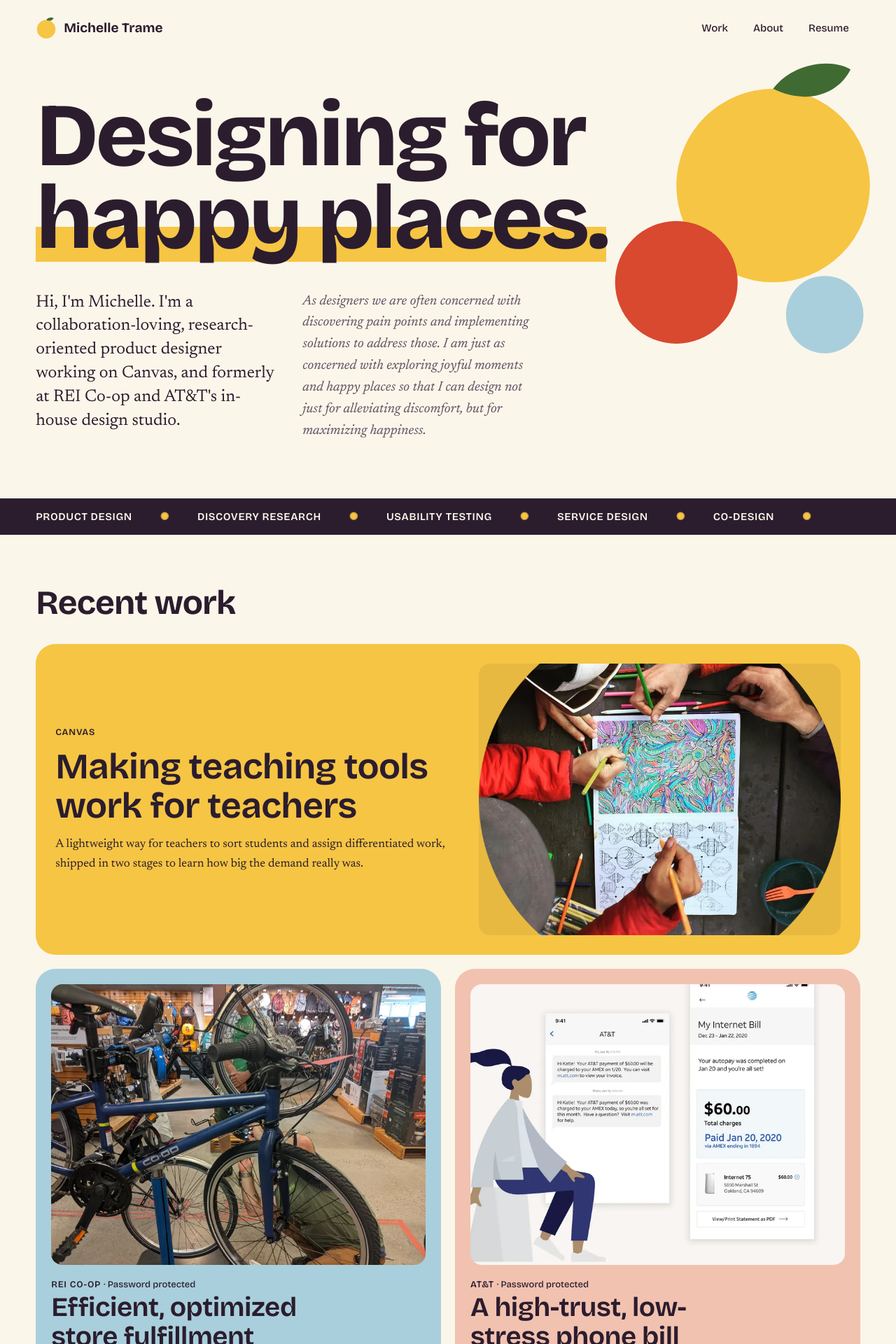
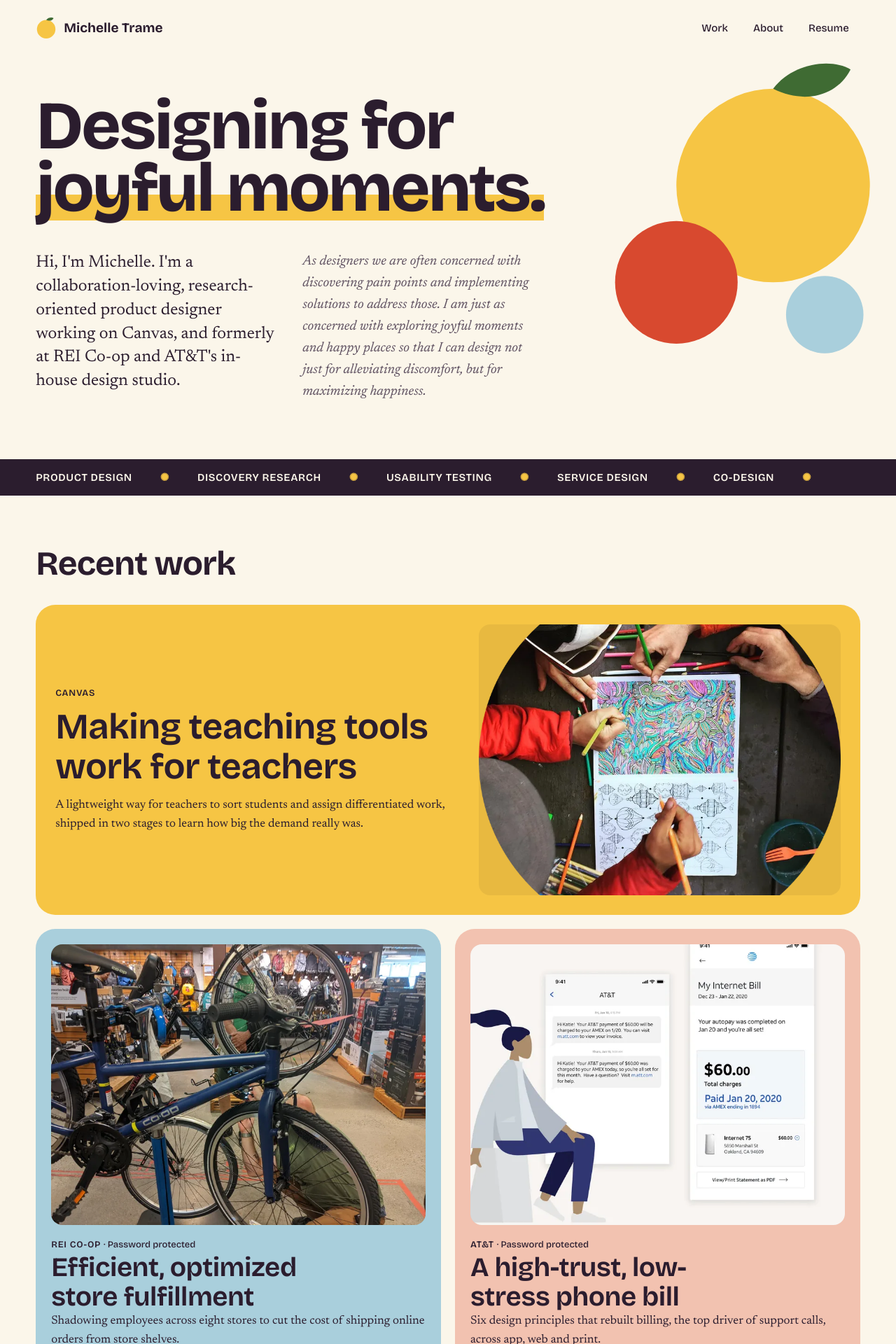
Before and after one commit to michelletrame/michelletrame.github.io, a Jekyll site: the page built from index.html, in a window 1280 px wide. Shown: the top 1920 px of the page at 70% size. Built offline with Jekyll 4.4.1, drawn with Linux system fonts in a browser that asks for light colours.

Commit message:
Headline: Designing for joyful moments
Set as two lines with one highlight, sized to stay clear of the lemon.

Co-Authored-By: Claude Opus 5.5 <noreply@anthropic.com>
Claude-Session: https://claude.ai/code/session_01CKEzvMBtM4CbjXJwXPYFFe

```diff
--- a/assets/css/main.css
+++ b/assets/css/main.css
@@ -95,8 +95,8 @@ ul[role="list"], .plain { list-style: none; padding: 0; }
 /* 5 Home ----------------------------------------------------------------- */
 .hero { position: relative; padding: 56px var(--gutter) 80px; overflow: hidden; }
 .hero h1 {
-  font-weight: 760; font-size: clamp(52px, 10vw, 148px); line-height: .92; letter-spacing: -.035em;
-  max-width: 11ch; position: relative; z-index: 1;
+  font-weight: 760; font-size: clamp(42px, 7.6vw, 132px); line-height: .92; letter-spacing: -.035em;
+  position: relative; z-index: 1;
 }
 .hl { background: linear-gradient(transparent 58%, var(--lemon) 58% 90%, transparent 90%); }
 .hero-intro {
--- a/index.html
+++ b/index.html
@@ -9,7 +9,7 @@ description: Michelle Trame is a collaboration-loving, research-oriented product
     <circle cx="380" cy="390" r="60" fill="#a9cfdc"/>
     <path d="M300 40c30-40 90-48 120-30-20 40-70 55-120 30z" fill="#3f6b33"/>
   </svg>
-  <h1>Designing for <span class="hl">happy places.</span></h1>
+  <h1>Designing for<br> <span class="hl">joyful moments.</span></h1>
   <div class="hero-intro">
     <p>Hi, I'm Michelle. I'm a collaboration-loving, research-oriented product designer working on Canvas, and formerly at REI Co-op and AT&amp;T's in-house design studio.</p>
     <p>As designers we are often concerned with discovering pain points and implementing solutions to address those. I am just as concerned with exploring joyful moments and happy places so that I can design not just for alleviating discomfort, but for maximizing happiness.</p>
```
